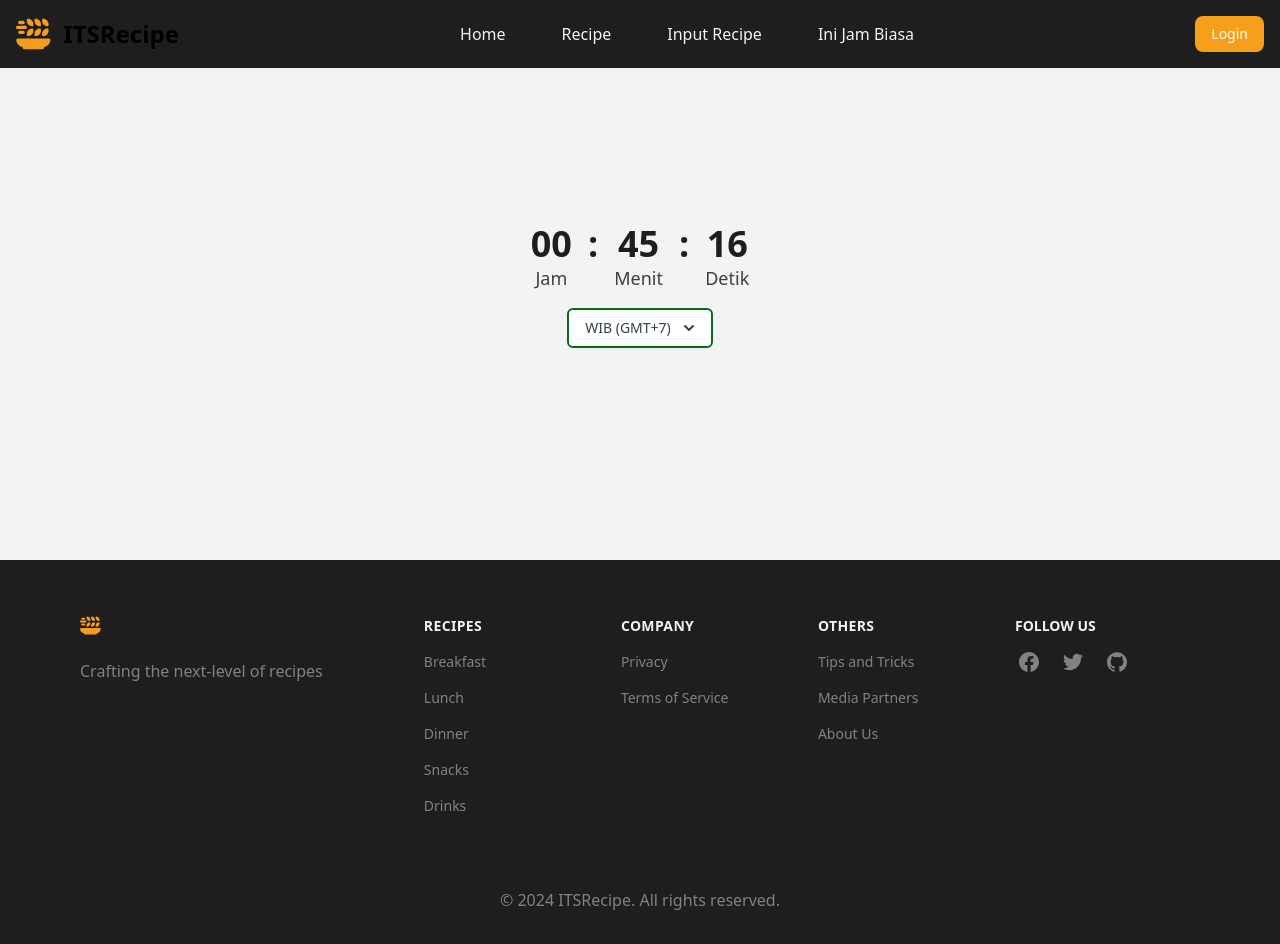
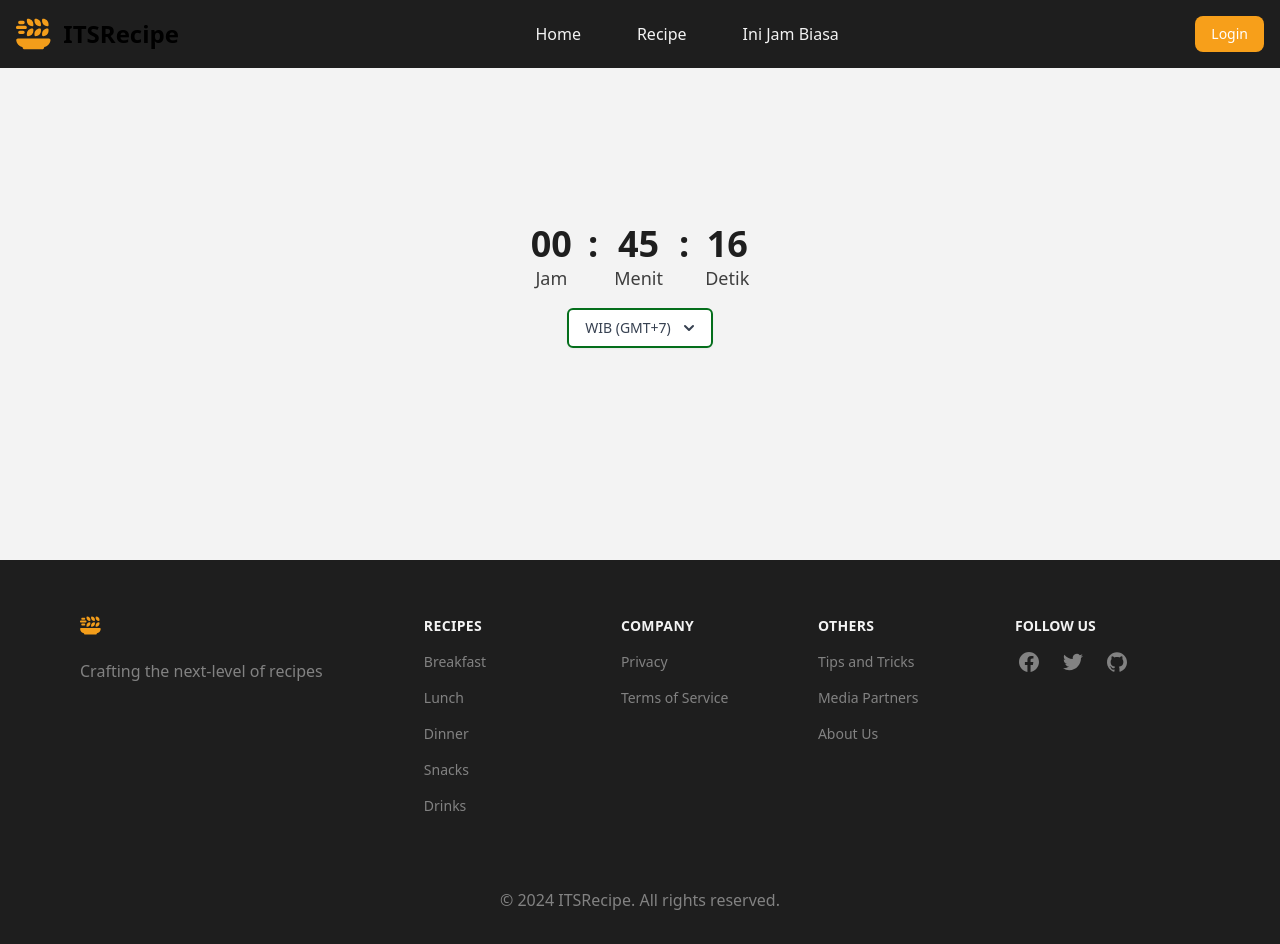
Before and after one commit to Kak-Palel/Resep-bunda-mikel, a React (Vite) app in the folder client/front-end/: page /jamBiasa in a window 1280 px wide. Built offline with nearby package versions, Linux system fonts and the light colour scheme.

Commit message:
hides the input recipe page when the user is not logged in

```diff
--- a/client/front-end/src/components/Navbar.tsx
+++ b/client/front-end/src/components/Navbar.tsx
@@ -70,11 +70,13 @@ function Navbar() {
                   Recipe
                 </a>
               </li>
+              {userEmail ? (
               <li>
                 <a href="/inputRecipe" className="block py-2 px-3 mx-3 text-light hover:text-orange md:p-0">
                   Input Recipe
                 </a>
-              </li>
+              </li>) : null
+              }
               <li>
                 <a href="/jamBiasa" className="block py-2 px-3 mx-3 text-light hover:text-orange md:p-0">
                   Ini Jam Biasa
```
